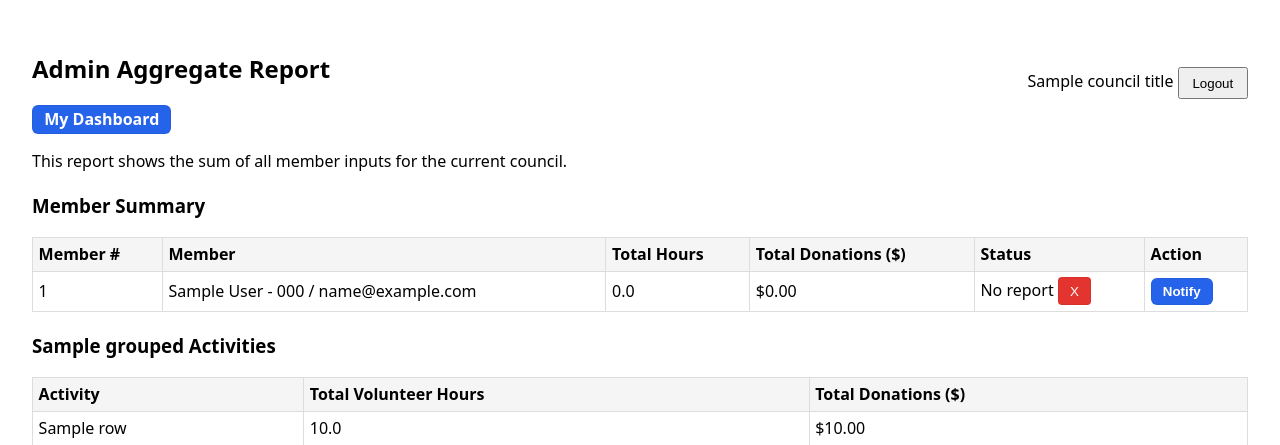
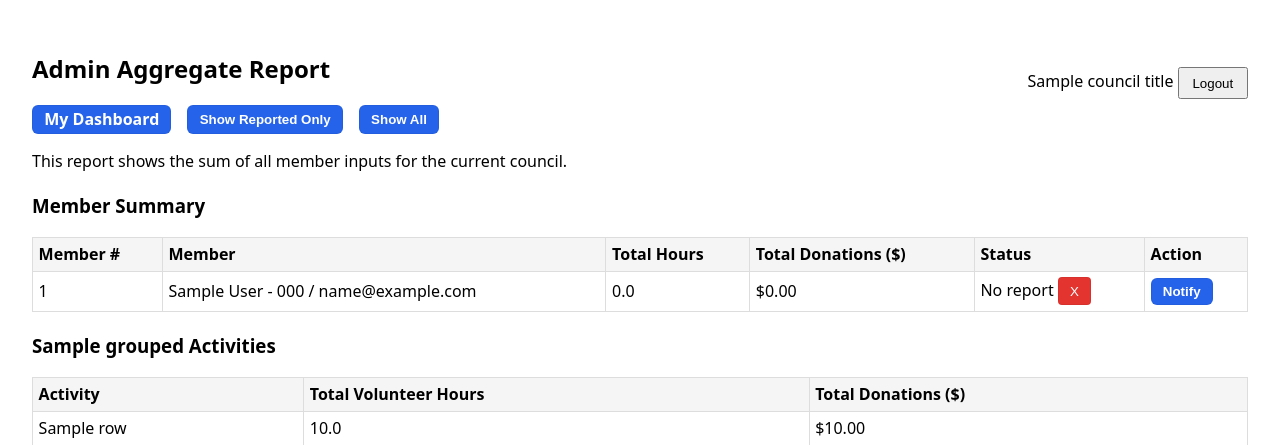
Before and after one commit to jcarter62/survey1728, a FastAPI app: template templates/admin/report.html in a window 1280 px wide. Shown: the top 445 px of the page. Run offline with FastAPI, Linux system fonts and the light colour scheme; the template is opened without the code that fills it: most values are stand-ins (such as "Sample title", 1, 10 or a date in 2020).

Commit message:
allow admin to view only reported vs all members.

```diff
--- a/templates/admin/report.html
+++ b/templates/admin/report.html
@@ -11,6 +11,8 @@
       <h2>Admin Aggregate Report</h2>
       <div class="top-links">
         <a href="/dashboard" class="btn-primary">My Dashboard</a>
+        <button class="btn-primary" onclick="show_only_reported();" >Show Reported Only</button>
+        <button class="btn-primary" onclick="show_all_members();" >Show All</button>
       </div>
     </div>
     <div>
@@ -43,7 +45,8 @@
         {% set hours = totals["hours"] if totals else 0.0 %}
         {% set amount = totals["amount"] if totals else 0.0 %}
         {% set has_reported = hours > 0 or amount > 0 %}
-        <tr>
+        <!-- Put member data on the TR element as data- attributes (unique per row) -->
+        <tr id="mnum-{{ m.member_number }}" data-member-number="{{ m.member_number }}" data-reported="{{ 'true' if has_reported else 'false' }}">
           <td>{{ m.member_number }}</td>
           <td>
               {{ m.first_name }} {{ m.last_name }} -
@@ -61,7 +64,7 @@
             <td>
                 {% if has_reported %}
                 {% else %}
-                <data class="member-data hidden" id="id{{ m.member_number }}">{{ m.member_number }}</data>
+                <!-- removed <data> element; data is on the row now -->
                 {% endif %}
                     <button id="btn{{m.member_number}}" onclick="sendNotification('{{m.member_number}}');"
                             style="display:inline" class="btn-primary" >
@@ -107,6 +110,10 @@
     function sendNotification(memberNumber) {
         let btnid = 'btn' + memberNumber;
         let btn = document.getElementById(btnid);
+        if (!btn) {
+            console.error('Button not found for memberNumber', memberNumber);
+            return;
+        }
         btn.disabled = true;
         btn.innerText = 'Sending...';
         fetch(`/admin/notify/${memberNumber}`, {
@@ -130,12 +137,43 @@
     }
 
     function sendNotification_to_all() {
-        let items = document.getElementsByClassName('member-data');
-        for ( let i=0; i<items.length; i++) {
-            let member_number = items[i].innerText;
+        // iterate rows that have data-reported="false" (unreported)
+        let rows = document.querySelectorAll('tr[data-reported="false"]');
+        if (!rows || rows.length === 0) {
+            console.log('No unreported member rows found to notify.');
+            return;
+        }
+        for (let i = 0; i < rows.length; i++) {
+            let member_number = rows[i].dataset ? rows[i].dataset.memberNumber : rows[i].getAttribute('data-member-number');
             console.log('Sending notification to member number:', member_number);
+            // call sendNotification to perform the actual request and update UI
+            sendNotification(member_number);
         }
     }
+
+    function show_only_reported() {
+        let rows = document.getElementsByTagName('tr');
+        for ( let i=1; i<rows.length; i++) {
+            // read data-reported attribute from the row; using dataset is safer and avoids duplicate IDs
+            let hasReported = rows[i].dataset ? rows[i].dataset.reported : rows[i].getAttribute('data-reported');
+            if (typeof hasReported !== 'undefined' && hasReported !== null) {
+                let has_reported = (hasReported.toLowerCase() === 'true');
+                if (!has_reported) {
+                    rows[i].style.display = 'none';
+                } else {
+                    rows[i].style.display = '';
+                }
+            }
+        }
+    }
+
+    function show_all_members() {
+        let rows = document.getElementsByTagName('tr');
+        for ( let i=1; i<rows.length; i++) {
+            rows[i].style.display = '';
+        }
+    }
+
 </script>
 
 </html>
```
